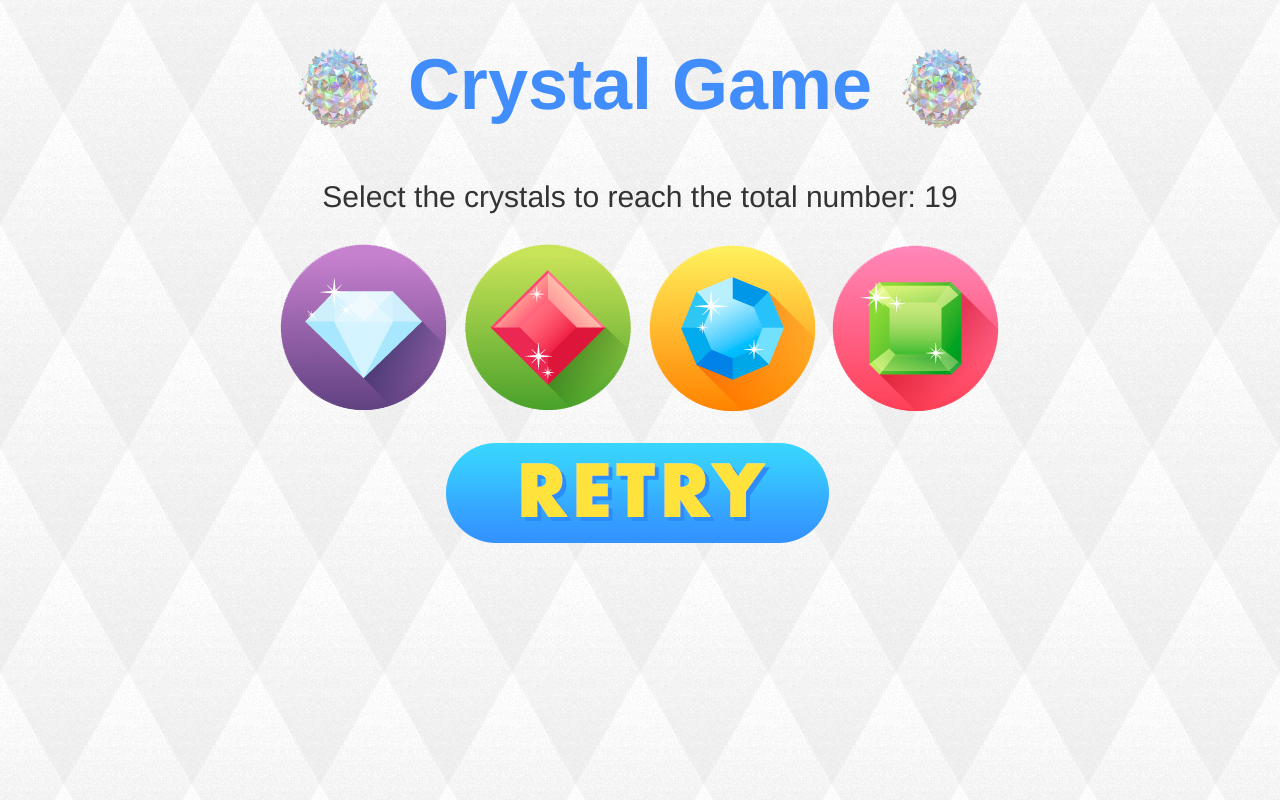
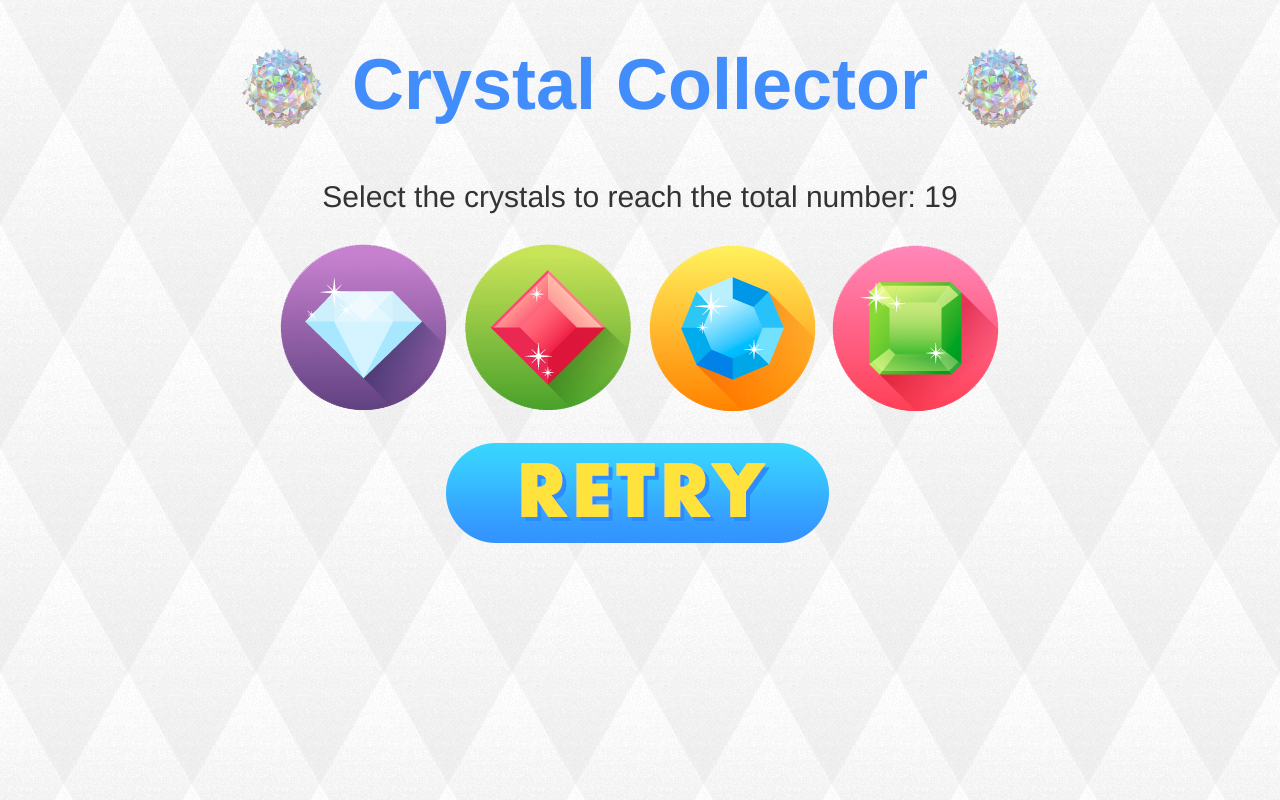
Before and after one commit to iammikemaroney/Crystal-Game, a plain HTML site: page index.html in a window 1280 px wide. Drawn offline with nearby package versions, Linux system fonts and the light colour scheme.

Commit message:
Update index.html

```diff
--- a/index.html
+++ b/index.html
@@ -18,7 +18,7 @@
 <div class="container">
     <div class="row">
         <div class="col-lg-12">
-            <center><h1><img src="images/crystal-animation.gif" width="140">Crystal Game<img src="images/crystal-animation.gif" width="140"></h1>
+            <center><h1><img src="images/crystal-animation.gif" width="140">Crystal Collector<img src="images/crystal-animation.gif" width="140"></h1>
             <h2>Select the crystals to reach the total number: <span id="targetNumber"></span></h2></center>
         </div>
     </div>
```
